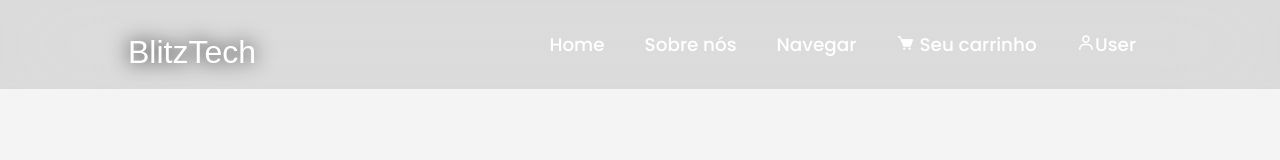
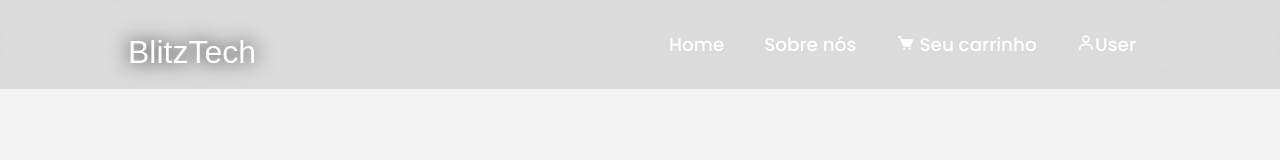
Before and after one commit to EduardoTCaetano/BlitzTech-FrontEnd, an Angular app in the folder BlitzTech/: page /home in a window 1280 px wide. Shown: the top 160 px of the page. Built offline with nearby package versions, Linux system fonts and the light colour scheme; a web font is replaced by a local one.

Commit message:
Atualizando a nav bar

```diff
--- a/BlitzTech/src/app/components/navbar/navbar.component.html
+++ b/BlitzTech/src/app/components/navbar/navbar.component.html
@@ -13,8 +13,8 @@
         <ul>
           <li class="items"><a href="#" style="--i: 0">Home</a></li>
           <li class="items"><a href="#" style="--i: 1">Sobre nós</a></li>
-          <li class="items"><a [routerLink]="['/home']">Navegar</a>
-          </li>
+
+
           <li class="items">
             <a href="#" style="--i: 3"
               ><i class="bx bxs-cart"></i> Seu carrinho
```
